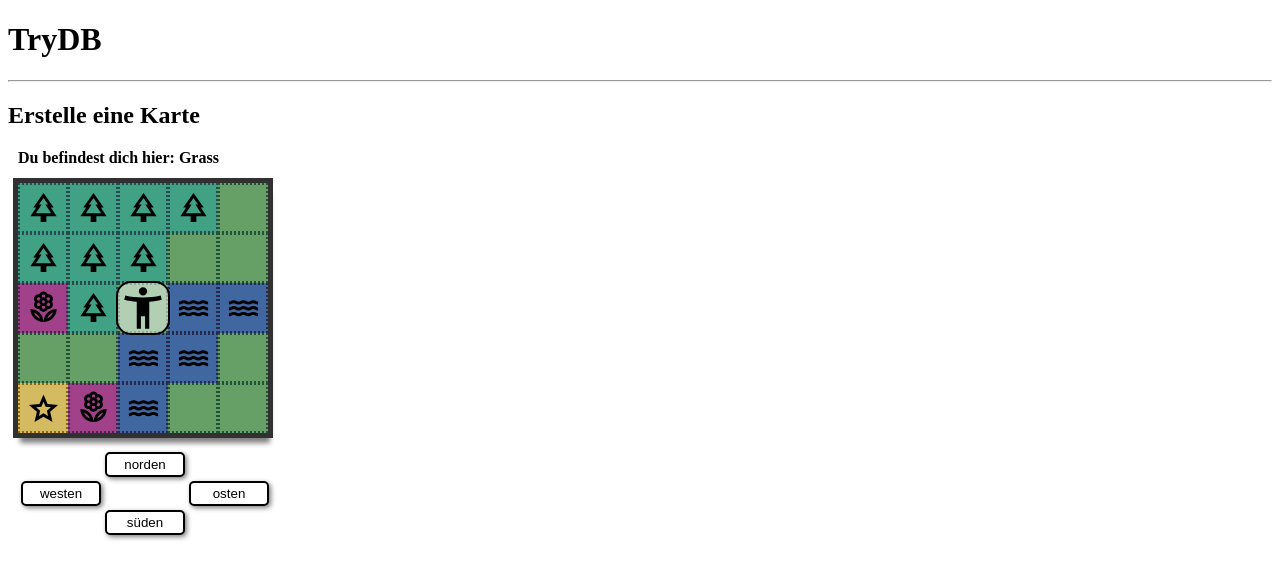
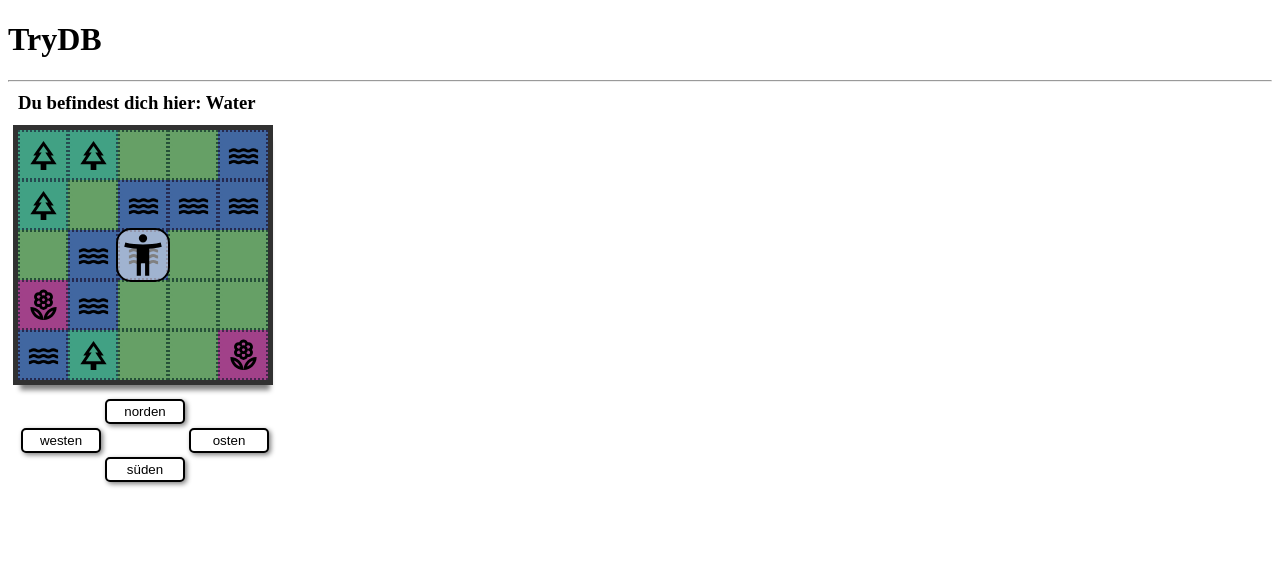
Before and after one commit to Nora404/TryDB, an Angular app: page / in a window 1280 px wide. Shown: the top 578 px of the page. Built offline with nearby package versions, Linux system fonts and the light colour scheme.

Commit message:
refactor

```diff
--- a/src/app/mapEditor/editor/editor.component.html
+++ b/src/app/mapEditor/editor/editor.component.html
@@ -1,14 +1,13 @@
-<h2>Erstelle eine Karte</h2>
+<!-- <h2>Erstelle eine Karte</h2> -->
 
-<strong style="margin: 10px;">Du befindest dich hier: {{myPosition$ | async}} </strong>
+<h3 style="margin: 10px;">Du befindest dich hier: {{myPosition$ | async}} </h3>
 
 <p></p>
 
 <div id="playground">
     <div id="map" [ngStyle]="cssMap">
         <div *ngFor="let row of map">
-            <div *ngFor="let cell of row" [ngClass]="kachelLayout(cell.layout)" [ngStyle]="cssClass">
-                <!-- {{cell}} -->
+            <div *ngFor="let cell of row" [ngClass]="kachelLayout(cell.layout)" [ngStyle]="cssTile">
                 .
             </div>
         </div>
--- a/src/app/mapEditor/editor/editor.component.ts
+++ b/src/app/mapEditor/editor/editor.component.ts
@@ -14,12 +14,12 @@ export class MapEditorComponent{
 
   map = tryMap;
 
-  top: number = 0;
-  left: number = 0;
+  top: number = -50;
+  left: number = -50;
   size: number = 50;
   myPosition$ = new BehaviorSubject<string>(this.findMyPosition())
 
-  cssClass = {
+  cssTile = {
     'width': this.size +'px',
     'height': this.size +'px',
     'top': this.top +'px',
@@ -55,15 +55,11 @@ export class MapEditorComponent{
   update(){
     this.myPosition$.next(this.findMyPosition());
 
-    this.cssClass = {
-      ...this.cssClass,
+    this.cssTile = {
+      ...this.cssTile,
       'top': this.top+'px',
       'left': this.left+'px',
     };
-
-    // console.log((this.top - 100) +' / '+(this.left - 100))
-    // console.log(tryMap.length +' / '+ tryMap[0].length)
-    console.log(this.findMyPosition())
   }
 
   findMyPosition(){
@@ -76,8 +72,6 @@ export class MapEditorComponent{
     let playerPositionTop = Math.abs(this.top - (this.size*middelHeigth-this.size)) / this.size;
     let playerPositionLeft = Math.abs(this.left - (this.size*middelWidth-this.size)) / this.size;
 
-    console.log(playerPositionTop + ' / ' + playerPositionLeft);
-
     return tryMap[playerPositionLeft][playerPositionTop].name;
   }
 
```
